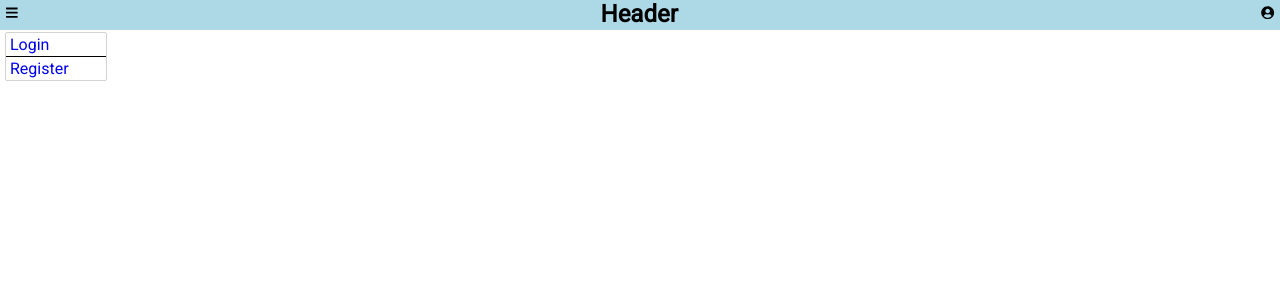
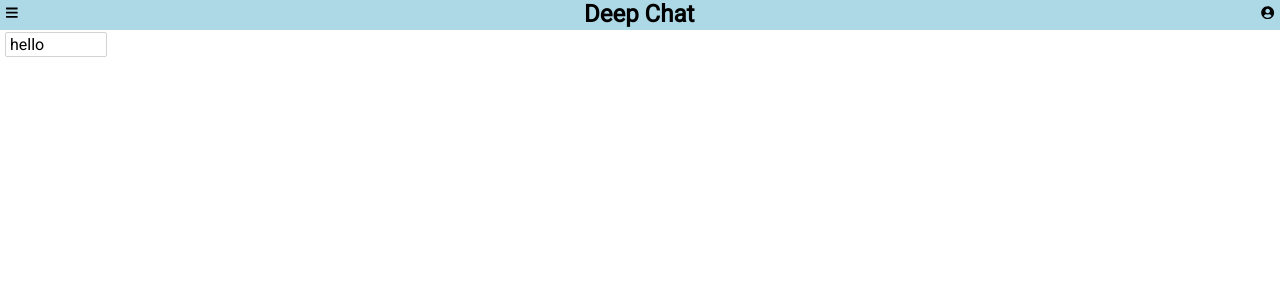
Before and after one commit to Quidiox/deep-chat, a React (Create React App) app: page / in a window 1280 px wide. Both pictures are taken after a click on the button 11 px from the left and 13 px from the top of the page. Shown: the top 300 px of the page. Built offline with nearby package versions, Linux system fonts and the light colour scheme.

Commit message:
menu styling and unregister serviceworker

```diff
--- a/src/components/blocks/StyledHeader/DropDownMenu.js
+++ b/src/components/blocks/StyledHeader/DropDownMenu.js
@@ -7,7 +7,7 @@ const DropDownMenu = styled(UL)`
   height: ${props => props.height || 'auto'};
   min-height: 20px;
   border: 1px solid lightgray;
-  right: ${props => (props.right ? '0' : '')};
+  right: ${props => props.right && '0'};
   margin: 5px;
   border-radius: 2px;
   display: flex;
--- a/src/components/blocks/StyledLink/index.js
+++ b/src/components/blocks/StyledLink/index.js
@@ -8,6 +8,7 @@ const StyledLink = styled(NavLink).attrs({
 })`
   padding: 2px 2px 0 2px;
   text-decoration: none;
+  color: black;
   cursor: pointer;
   &:hover {
     text-decoration: underline;
--- a/src/index.js
+++ b/src/index.js
@@ -7,7 +7,7 @@ import { fab } from '@fortawesome/free-brands-svg-icons'
 import { fas } from '@fortawesome/free-solid-svg-icons'
 import App from './App'
 import store from './reducers/store'
-import registerServiceWorker from './registerServiceWorker'
+import { unregister } from './registerServiceWorker'
 
 library.add(fab, fas)
 
@@ -19,4 +19,5 @@ ReactDOM.render(
   </Provider>,
   document.getElementById('root')
 )
-registerServiceWorker()
+unregister()
+//registerServiceWorker()
--- a/src/pages/header/Header.js
+++ b/src/pages/header/Header.js
@@ -9,6 +9,10 @@ class Header extends Component {
     this.setState({ [type]: !this.state[type] })
   }
 
+  handleLinkClick = () => {
+    this.setState({ navMenu: false, userMenu: false })
+  }
+
   render() {
     return (
       <StyledHeader>
@@ -17,12 +21,36 @@ class Header extends Component {
             <FontAwesomeIcon icon="bars" />
           </StyledHeader.MenuIcon>
           {this.state.navMenu && (
-            <StyledHeader.DropDownMenu>
+            <StyledHeader.DropDownMenu onClick={this.handleClick('navMenu')}>
+              <StyledHeader.MenuItem>
+                <StyledHeader.Link
+                  to="/hello"
+                  activeClassName="nav-link-active"
+                  onClick={this.handleLinkClick}
+                >
+                  hello
+                </StyledHeader.Link>
+              </StyledHeader.MenuItem>
+            </StyledHeader.DropDownMenu>
+          )}
+        </StyledHeader.DropDownContainer>
+        <StyledHeader.Title>Deep Chat</StyledHeader.Title>
+        <StyledHeader.DropDownContainer>
+          <StyledHeader.MenuIcon onClick={this.handleClick('userMenu')}>
+            <FontAwesomeIcon icon="user-circle" />
+          </StyledHeader.MenuIcon>
+          {this.state.userMenu && (
+            <StyledHeader.DropDownMenu
+              onClick={this.handleClick('userMenu')}
+              right
+            >
               <StyledHeader.MenuItem>
                 <StyledHeader.Link
                   to="/login"
                   activeClassName="nav-link-active"
+                  onClick={this.handleLinkClick}
                 >
+                  <FontAwesomeIcon icon="sign-in-alt" />
                   Login
                 </StyledHeader.Link>
               </StyledHeader.MenuItem>
@@ -30,26 +58,10 @@ class Header extends Component {
                 <StyledHeader.Link
                   to="/register"
                   activeClassName="nav-link-active"
+                  onClick={this.handleLinkClick}
                 >
+                  <FontAwesomeIcon icon="user-plus" />
                   Register
-                </StyledHeader.Link>
-              </StyledHeader.MenuItem>
-            </StyledHeader.DropDownMenu>
-          )}
-        </StyledHeader.DropDownContainer>
-        <StyledHeader.Title>Header</StyledHeader.Title>
-        <StyledHeader.DropDownContainer>
-          <StyledHeader.MenuIcon onClick={this.handleClick('userMenu')}>
-            <FontAwesomeIcon icon="user-circle" />
-          </StyledHeader.MenuIcon>
-          {this.state.userMenu && (
-            <StyledHeader.DropDownMenu right>
-              <StyledHeader.MenuItem>
-                <StyledHeader.Link
-                  to="/hello"
-                  activeClassName="nav-link-active"
-                >
-                  hello
                 </StyledHeader.Link>
               </StyledHeader.MenuItem>
             </StyledHeader.DropDownMenu>
```
